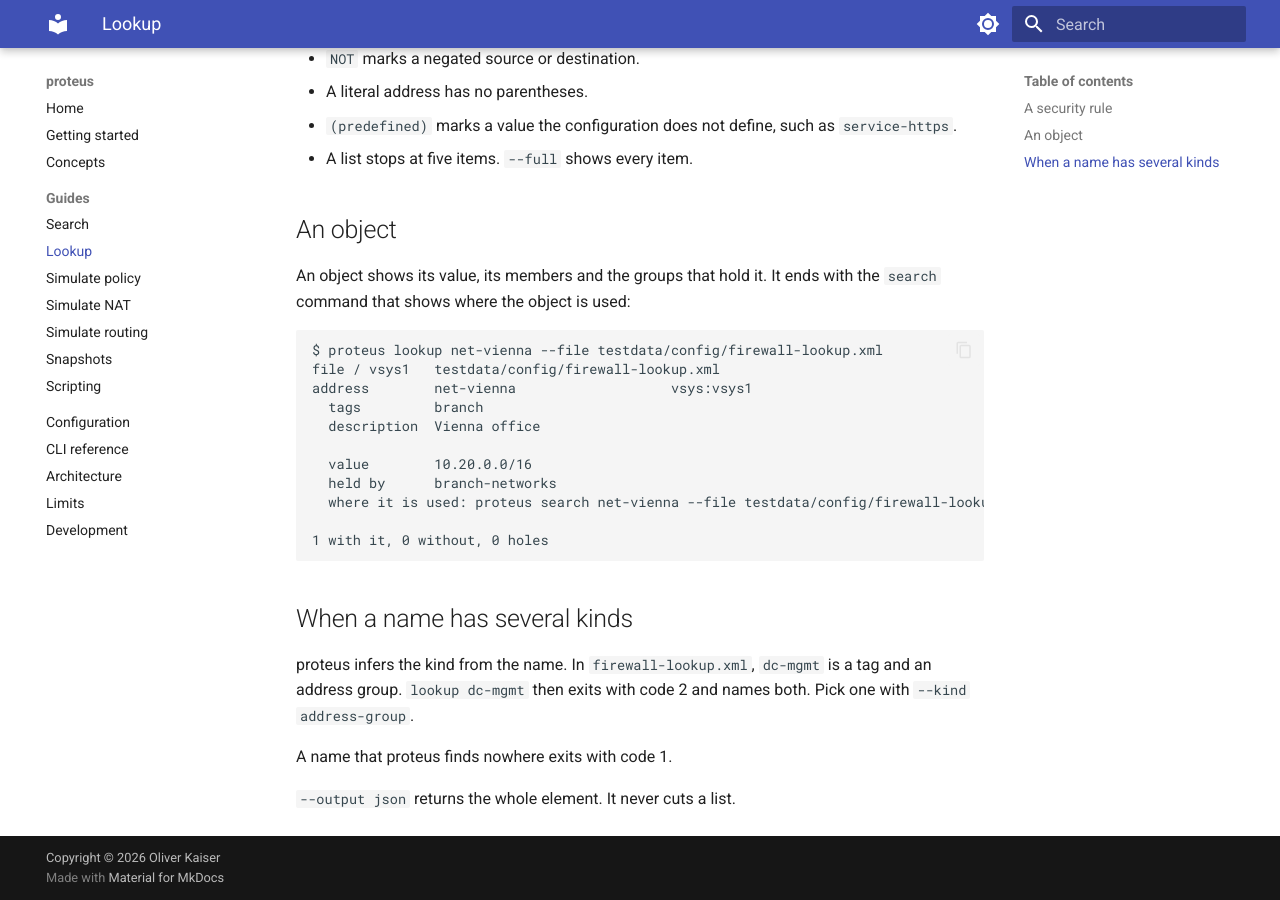
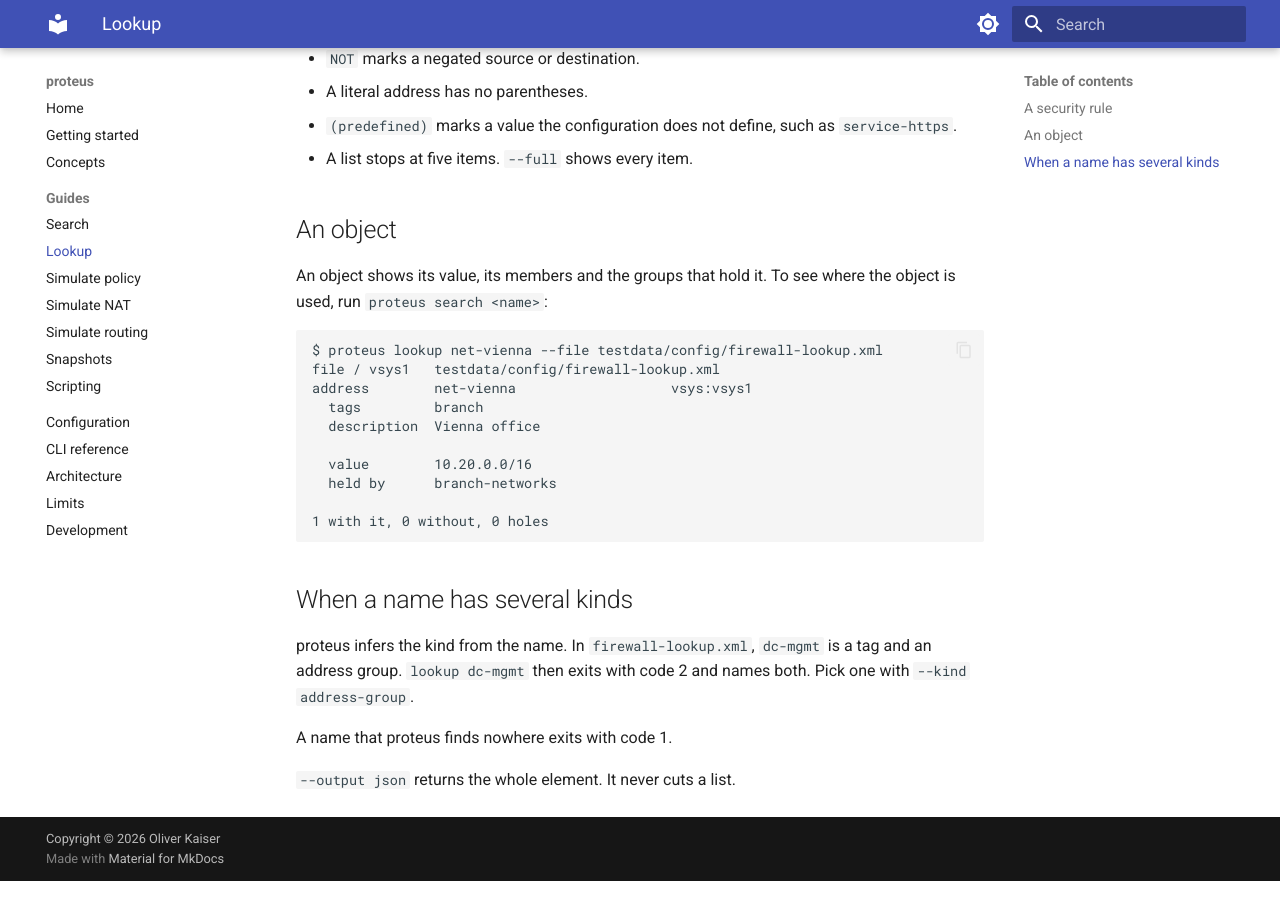
Before and after one commit to kaisero/proteus, an MkDocs documentation site: the page built from docs/guides/lookup.md, in a window 1280 px wide and 900 px high, scrolled down 1088 px. Built offline with MkDocs 1.6.1 and Material for MkDocs 9.7.7, drawn with Linux system fonts in a browser that asks for light colours.

Commit message:
updated docs

````diff
--- a/docs/guides/lookup.md
+++ b/docs/guides/lookup.md
@@ -56,8 +56,8 @@ How to read it:
 
 ## An object
 
-An object shows its value, its members and the groups that hold it. It ends with
-the `search` command that shows where the object is used:
+An object shows its value, its members and the groups that hold it. To see where
+the object is used, run `proteus search <name>`:
 
 ```
 $ proteus lookup net-vienna --file testdata/config/firewall-lookup.xml
@@ -68,7 +68,6 @@ address        net-vienna                   vsys:vsys1
 
   value        10.20.0.0/16
   held by      branch-networks
-  where it is used: proteus search net-vienna --file testdata/config/firewall-lookup.xml
 
 1 with it, 0 without, 0 holes
 ```
````
Also changed, not shown: docs/getting-started.md (+0 -1 lines), docs/zone-snapshot-format.md (+1 -1 lines).
